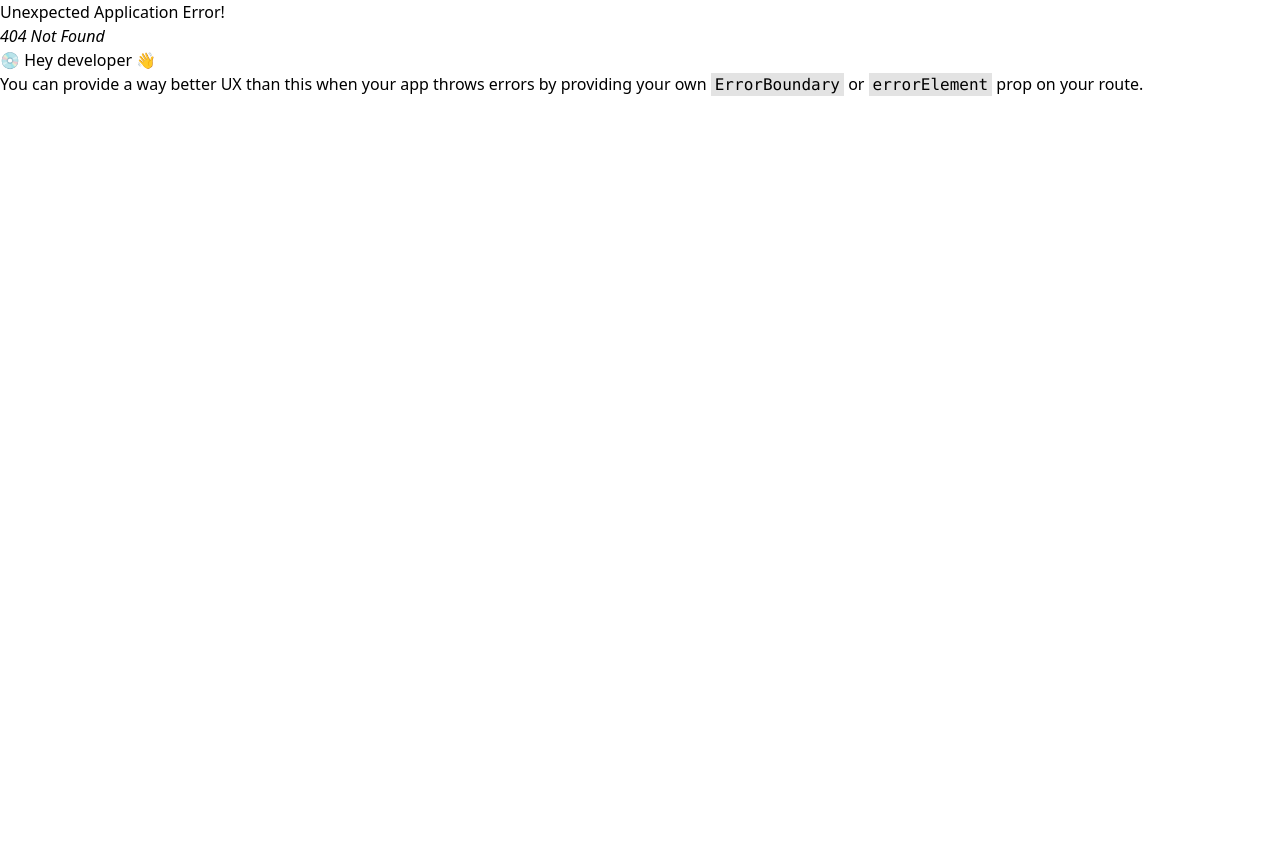
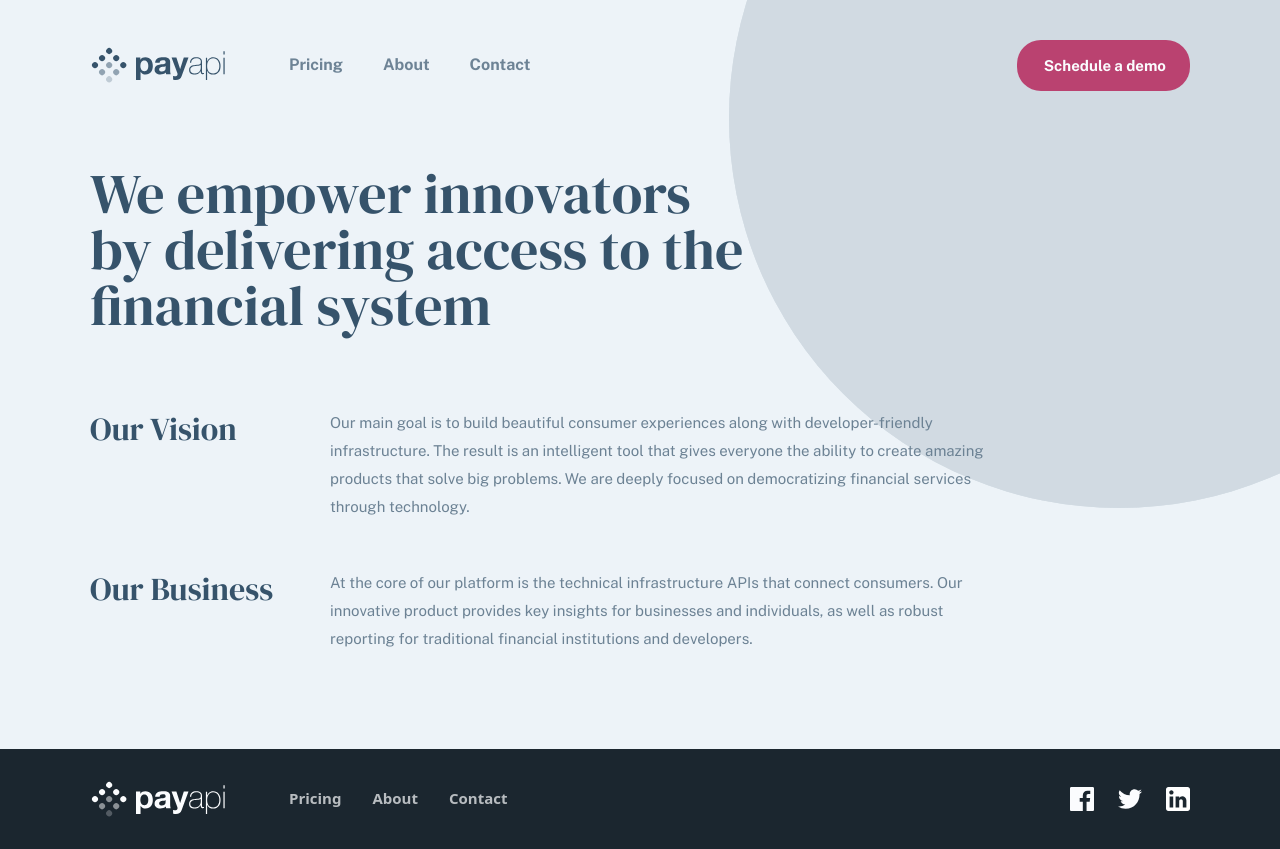
Before and after one commit to davidGasanov/payapi-multi-page-website, a React (Vite) app: page /about in a window 1280 px wide. Before the commit this address had no page. Before the commit the page ends 800 px from the top, so only its background shows below. Built offline with nearby package versions, Linux system fonts and the light colour scheme.

Commit message:
add section 1 to about page

```diff
--- /dev/null
+++ b/src/pages/about/components/title-and-paragraph.tsx
@@ -0,0 +1,25 @@
+import type React from "react";
+import { twMerge } from "tailwind-merge";
+
+interface TitleAndParagraphProps {
+  title: string;
+  paragraph: string;
+}
+
+const TitleAndParagraph: React.FC<
+  React.HTMLAttributes<HTMLDivElement> & TitleAndParagraphProps
+> = ({ title, paragraph, className }) => {
+  return (
+    <div
+      className={twMerge(
+        "flex flex-col items-center text-center gap-4 md:flex-row md:items-start md:justify-between md:gap-[10px] md:text-start lg:max-w-[920px]",
+        className
+      )}
+    >
+      <h2 className="h4 text-san-juan-blue min-w-[230px] md:h3-big">{title}</h2>
+      <p className="text-light-san-juan-blue body">{paragraph}</p>
+    </div>
+  );
+};
+
+export default TitleAndParagraph;
--- /dev/null
+++ b/src/pages/about/index.tsx
@@ -0,0 +1,11 @@
+import AboutSection1 from "./sections/sect-1";
+
+const AboutPage = () => {
+  return (
+    <>
+      <AboutSection1 />
+    </>
+  );
+};
+
+export default AboutPage;
--- /dev/null
+++ b/src/pages/about/sections/sect-1/index.tsx
@@ -0,0 +1,34 @@
+import Container from "../../../../layout/container";
+import TitleAndParagraph from "../../components/title-and-paragraph";
+
+const sectionText = [
+  {
+    title: "Our Vision",
+    paragraph:
+      "Our main goal is to build beautiful consumer experiences along with developer-friendly infrastructure. The result is an intelligent tool that gives everyone the ability to create amazing products that solve big problems. We are deeply focused on democratizing financial services through technology. ",
+  },
+  {
+    title: "Our Business",
+    paragraph:
+      "At the core of our platform is the technical infrastructure APIs that connect consumers. Our innovative product provides key insights for businesses and individuals, as well as robust reporting for traditional financial institutions and developers.",
+  },
+];
+
+const AboutSection1 = () => {
+  return (
+    <section className="mt-12 md:mt-[75px]">
+      <Container className="flex flex-col items-center gap-10 md:gap-[54px] lg:items-start">
+        <h1 className="text-san-juan-blue h3-big text-center md:max-w-[573px] md:h2 lg:h1-small lg:text-start lg:max-w-[660px] lg:h-[189px]">
+          We empower innovators by delivering access to the financial system
+        </h1>
+        <div className="flex flex-col gap-12 items-center">
+          {sectionText.map((sectionText) => (
+            <TitleAndParagraph key={sectionText.title} {...sectionText} />
+          ))}
+        </div>
+      </Container>
+    </section>
+  );
+};
+
+export default AboutSection1;
--- a/src/routes/index.tsx
+++ b/src/routes/index.tsx
@@ -3,6 +3,7 @@ import MainLayout from "../layout";
 import TestPage from "../pages/test-page";
 import HomePage from "../pages/home";
 import PricingPage from "../pages/pricing";
+import AboutPage from "../pages/about";
 
 export const router = createBrowserRouter([
   {
@@ -18,6 +19,10 @@ export const router = createBrowserRouter([
         Component: TestPage,
       },
       {
+        path: "/about",
+        Component: AboutPage,
+      },
+      {
         path: "/pricing",
         Component: PricingPage,
       },
```
